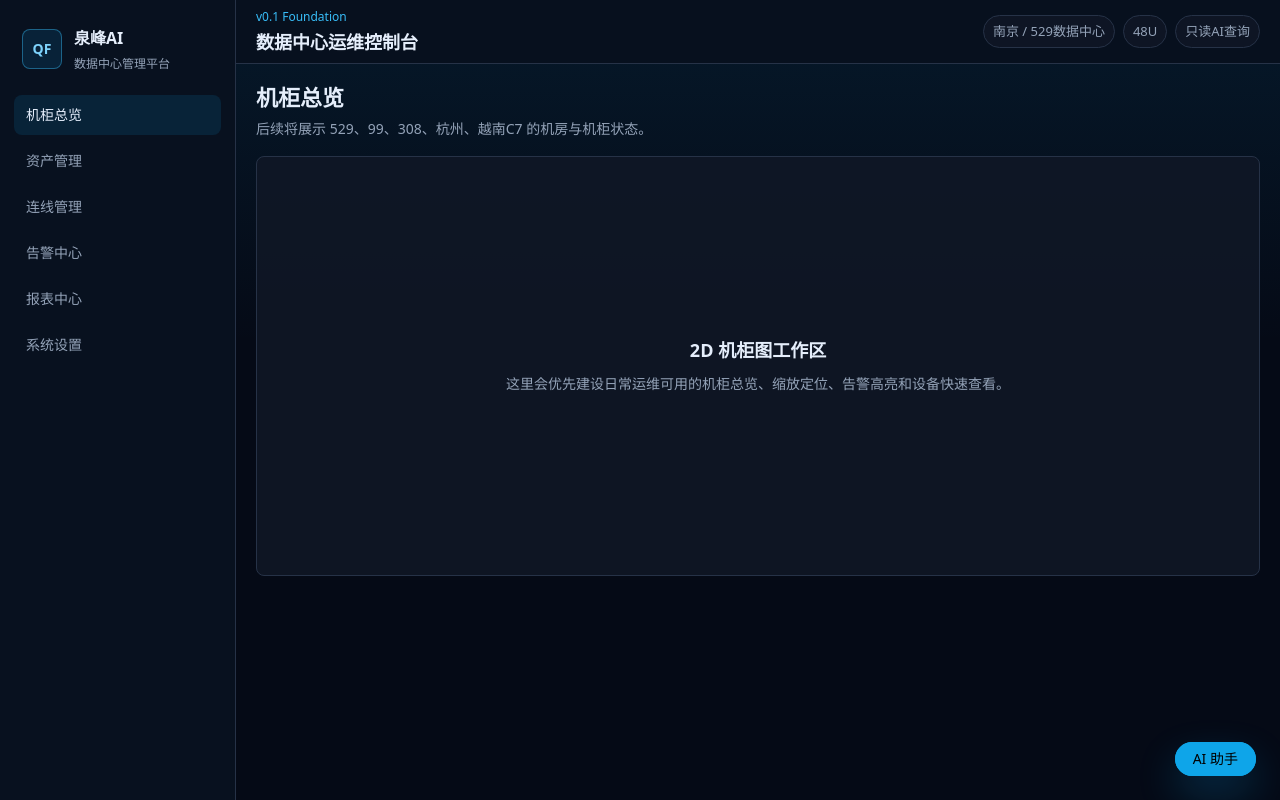
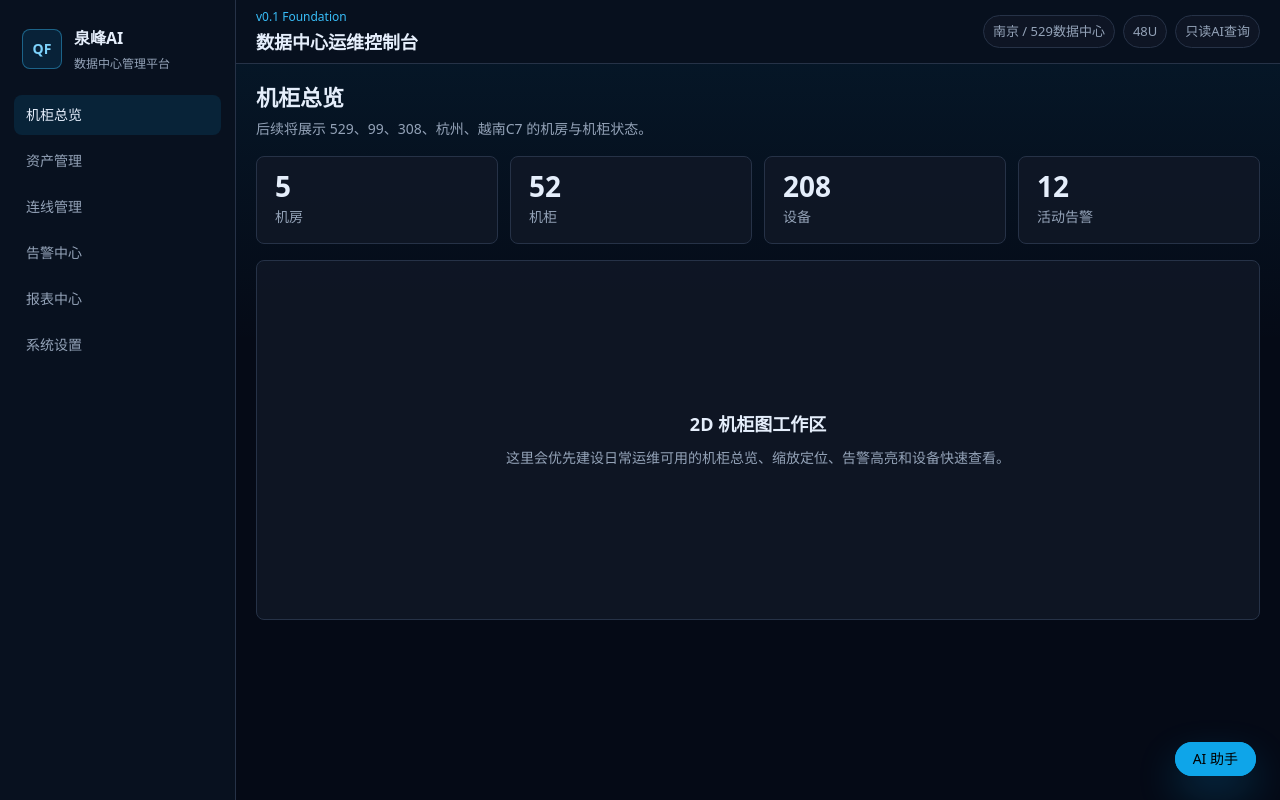
Before and after one commit to guyoufeng/file, a Vue app: page /#/rack-overview in a window 1280 px wide. Built offline with nearby package versions, Linux system fonts and the light colour scheme.

Commit message:
feat: add frontend data service layer

```diff
--- a/src/features/rack-overview/RackOverviewPage.vue
+++ b/src/features/rack-overview/RackOverviewPage.vue
@@ -1,3 +1,20 @@
+<script setup lang="ts">
+import { computed, onMounted } from 'vue'
+import { useAlertStore } from '../../stores/alertStore'
+import { useAssetStore } from '../../stores/assetStore'
+import { useRoomStore } from '../../stores/roomStore'
+
+const roomStore = useRoomStore()
+const assetStore = useAssetStore()
+const alertStore = useAlertStore()
+
+const activeAlerts = computed(() => alertStore.alerts.filter((alert) => alert.status !== 'recovered').length)
+
+onMounted(async () => {
+  await Promise.all([roomStore.loadRooms(), assetStore.loadDevices(), alertStore.loadAlerts()])
+})
+</script>
+
 <template>
   <section class="page">
     <div class="page-header">
@@ -6,11 +23,64 @@
         <p class="page-subtitle">后续将展示 529、99、308、杭州、越南C7 的机房与机柜状态。</p>
       </div>
     </div>
-    <div class="empty-panel">
+    <div class="overview-metrics" aria-label="数据加载状态">
+      <div>
+        <strong>{{ roomStore.rooms.length }}</strong>
+        <span>机房</span>
+      </div>
+      <div>
+        <strong>{{ roomStore.racks.length }}</strong>
+        <span>机柜</span>
+      </div>
+      <div>
+        <strong>{{ assetStore.devices.length }}</strong>
+        <span>设备</span>
+      </div>
+      <div>
+        <strong>{{ activeAlerts }}</strong>
+        <span>活动告警</span>
+      </div>
+    </div>
+    <div class="empty-panel rack-workspace">
       <div class="empty-panel-inner">
         <h2>2D 机柜图工作区</h2>
-        <p>这里会优先建设日常运维可用的机柜总览、缩放定位、告警高亮和设备快速查看。</p>
+        <p v-if="roomStore.loading || assetStore.loading || alertStore.loading">正在加载本地数据...</p>
+        <p v-else>这里会优先建设日常运维可用的机柜总览、缩放定位、告警高亮和设备快速查看。</p>
       </div>
     </div>
   </section>
 </template>
+
+<style scoped>
+.overview-metrics {
+  display: grid;
+  grid-template-columns: repeat(4, minmax(0, 1fr));
+  gap: 12px;
+  margin-bottom: 16px;
+}
+
+.overview-metrics div {
+  min-height: 88px;
+  display: grid;
+  align-content: center;
+  gap: 6px;
+  padding: 0 18px;
+  border: 1px solid var(--color-border);
+  border-radius: 8px;
+  background: rgba(17, 24, 39, 0.82);
+}
+
+.overview-metrics strong {
+  color: var(--color-text);
+  font-size: 28px;
+  line-height: 1;
+}
+
+.overview-metrics span {
+  color: var(--color-text-muted);
+}
+
+.rack-workspace {
+  min-height: 360px;
+}
+</style>
--- a/src/main.ts
+++ b/src/main.ts
@@ -1,6 +1,7 @@
 import { createApp } from 'vue'
+import { createPinia } from 'pinia'
 import App from './App.vue'
 import { router } from './app/router'
 import './styles/global.css'
 
-createApp(App).use(router).mount('#app')
+createApp(App).use(createPinia()).use(router).mount('#app')
--- /dev/null
+++ b/src/services/backend/alerts.ts
@@ -0,0 +1,11 @@
+import type { Alert } from '../../types/domain'
+import { sampleProject } from './data'
+import { invokeCommand } from './invoke'
+
+export async function getAlerts(deviceId?: string): Promise<Alert[]> {
+  try {
+    return await invokeCommand<Alert[]>('get_alerts', { deviceId })
+  } catch {
+    return deviceId ? sampleProject.alerts.filter((alert) => alert.deviceId === deviceId) : sampleProject.alerts
+  }
+}
--- /dev/null
+++ b/src/services/backend/assets.ts
@@ -0,0 +1,11 @@
+import type { Device } from '../../types/domain'
+import { sampleProject } from './data'
+import { invokeCommand } from './invoke'
+
+export async function getDevices(rackId?: string): Promise<Device[]> {
+  try {
+    return await invokeCommand<Device[]>('get_devices', { rackId })
+  } catch {
+    return rackId ? sampleProject.devices.filter((device) => device.rackId === rackId) : sampleProject.devices
+  }
+}
--- /dev/null
+++ b/src/services/backend/invoke.ts
@@ -0,0 +1,25 @@
+import { invoke } from '@tauri-apps/api/core'
+
+export function toErrorMessage(error: unknown): string {
+  if (error instanceof Error) {
+    return error.message
+  }
+
+  if (typeof error === 'string') {
+    return error
+  }
+
+  if (error && typeof error === 'object' && 'message' in error) {
+    return String((error as { message: unknown }).message)
+  }
+
+  return '后端命令执行失败'
+}
+
+export async function invokeCommand<T>(command: string, args?: Record<string, unknown>): Promise<T> {
+  try {
+    return await invoke<T>(command, args)
+  } catch (error) {
+    throw new Error(toErrorMessage(error))
+  }
+}
--- /dev/null
+++ b/src/services/backend/rooms.ts
@@ -0,0 +1,19 @@
+import type { Rack, Room } from '../../types/domain'
+import { sampleProject } from './data'
+import { invokeCommand } from './invoke'
+
+export async function getRooms(): Promise<Room[]> {
+  try {
+    return await invokeCommand<Room[]>('get_rooms')
+  } catch {
+    return sampleProject.rooms
+  }
+}
+
+export async function getRacks(roomId?: string): Promise<Rack[]> {
+  try {
+    return await invokeCommand<Rack[]>('get_racks', { roomId })
+  } catch {
+    return roomId ? sampleProject.racks.filter((rack) => rack.roomId === roomId) : sampleProject.racks
+  }
+}
--- /dev/null
+++ b/src/stores/alertStore.ts
@@ -0,0 +1,24 @@
+import { defineStore } from 'pinia'
+import type { Alert } from '../types/domain'
+import { getAlerts } from '../services/backend/alerts'
+
+export const useAlertStore = defineStore('alerts', {
+  state: () => ({
+    alerts: [] as Alert[],
+    loading: false,
+    error: null as string | null,
+  }),
+  actions: {
+    async loadAlerts(deviceId?: string) {
+      this.loading = true
+      this.error = null
+      try {
+        this.alerts = await getAlerts(deviceId)
+      } catch (error) {
+        this.error = error instanceof Error ? error.message : '加载告警数据失败'
+      } finally {
+        this.loading = false
+      }
+    },
+  },
+})
--- /dev/null
+++ b/src/stores/assetStore.ts
@@ -0,0 +1,24 @@
+import { defineStore } from 'pinia'
+import type { Device } from '../types/domain'
+import { getDevices } from '../services/backend/assets'
+
+export const useAssetStore = defineStore('assets', {
+  state: () => ({
+    devices: [] as Device[],
+    loading: false,
+    error: null as string | null,
+  }),
+  actions: {
+    async loadDevices(rackId?: string) {
+      this.loading = true
+      this.error = null
+      try {
+        this.devices = await getDevices(rackId)
+      } catch (error) {
+        this.error = error instanceof Error ? error.message : '加载资产数据失败'
+      } finally {
+        this.loading = false
+      }
+    },
+  },
+})
--- /dev/null
+++ b/src/stores/roomStore.ts
@@ -0,0 +1,27 @@
+import { defineStore } from 'pinia'
+import type { Rack, Room } from '../types/domain'
+import { getRacks, getRooms } from '../services/backend/rooms'
+
+export const useRoomStore = defineStore('rooms', {
+  state: () => ({
+    rooms: [] as Room[],
+    racks: [] as Rack[],
+    loading: false,
+    error: null as string | null,
+  }),
+  actions: {
+    async loadRooms() {
+      this.loading = true
+      this.error = null
+      try {
+        const [rooms, racks] = await Promise.all([getRooms(), getRacks()])
+        this.rooms = rooms
+        this.racks = racks
+      } catch (error) {
+        this.error = error instanceof Error ? error.message : '加载机房数据失败'
+      } finally {
+        this.loading = false
+      }
+    },
+  },
+})
```
Also changed, not shown: src/services/backend/settings.ts (added, +22 -0 lines), src/stores/appStore.ts (added, +27 -0 lines), 1 other file (tests, documents, lock files or other folders).
